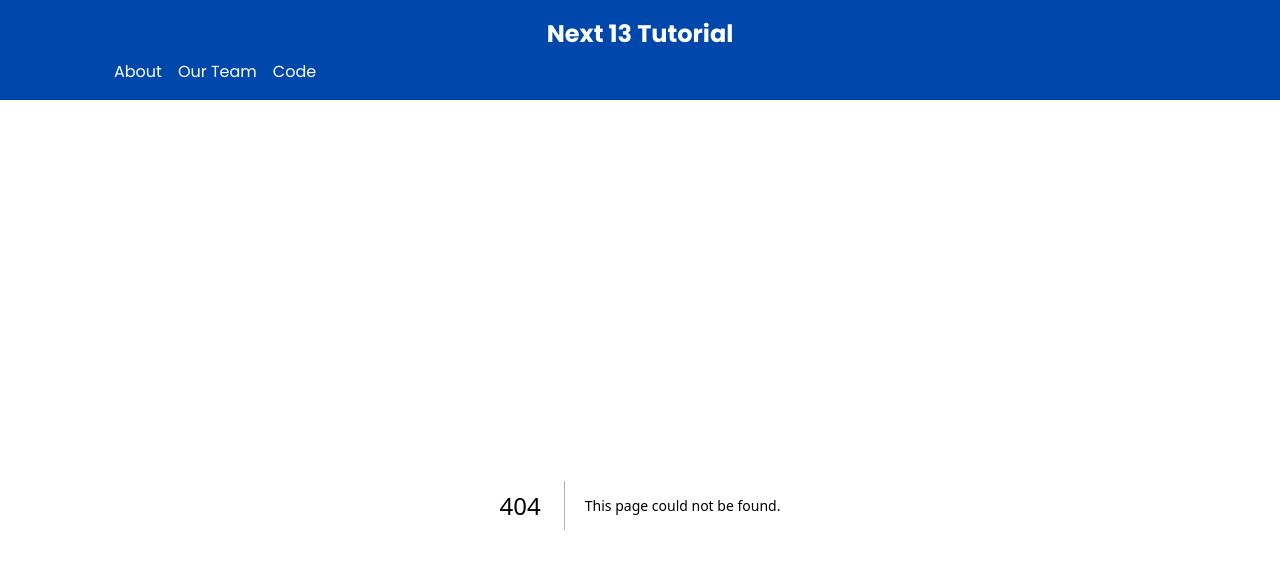
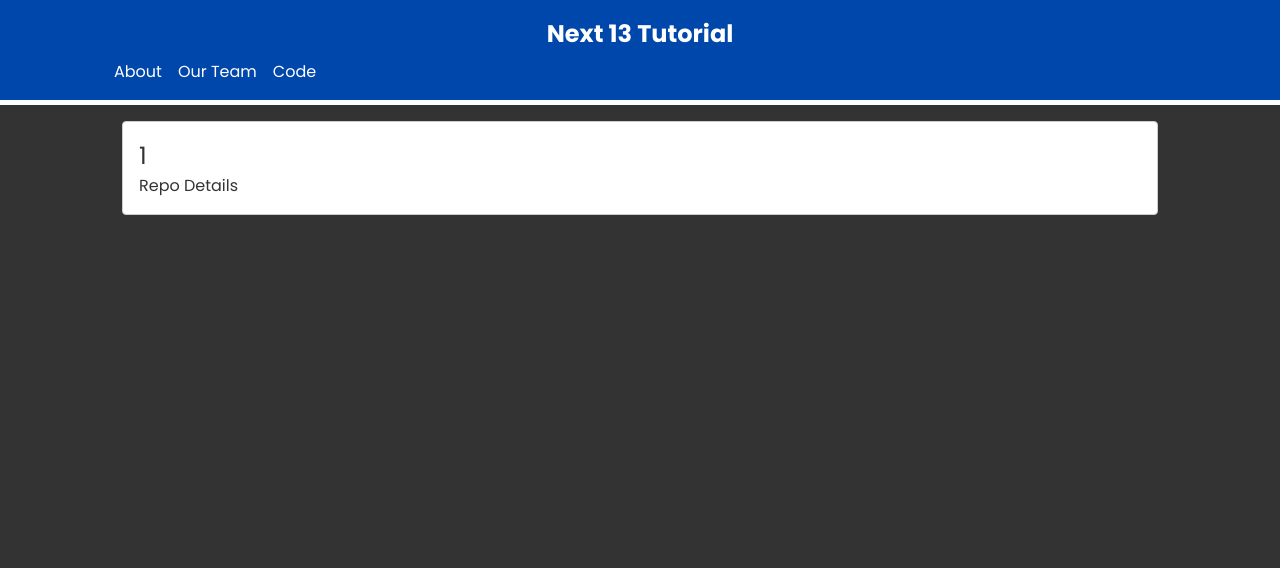
Before and after one commit to 4nth0ny1/next_13_tutorial, a Next.js app: page /code/repos/1 in a window 1280 px wide. Before the commit this address had no page. Shown: the top 568 px of the page. Built offline with nearby package versions, Linux system fonts and the light colour scheme.

Commit message:
added RepoDetailPage dynamic route

```diff
--- /dev/null
+++ b/app/code/repos/[name]/page.jsx
@@ -0,0 +1,14 @@
+import React from "react";
+
+const RepoDetailPage = ({ params }) => {
+  console.log(params);
+  const { name } = params;
+  return (
+    <div className="card">
+      <h2>{name}</h2>
+      <p>Repo Details</p>
+    </div>
+  );
+};
+
+export default RepoDetailPage;
--- a/app/code/repos/page.jsx
+++ b/app/code/repos/page.jsx
@@ -2,9 +2,12 @@ import Link from "next/link";
 import { FaStar, FaCodeBranch, FaEye } from "react-icons/fa";
 
 async function fetchRepos() {
-  const response = await fetch("https://api.github.com/users/4nth0ny1/repos", {
-    next: { revalidate: 60 },
-  });
+  const response = await fetch(
+    "https://api.github.com/users/4nth0ny1/repos?page=1&per_page=100",
+    {
+      next: { revalidate: 60 },
+    }
+  );
 
   await new Promise((resolve) => setTimeout(resolve, 1000)); // wait 1 second for the loading.jsx spinner to show
 
```
